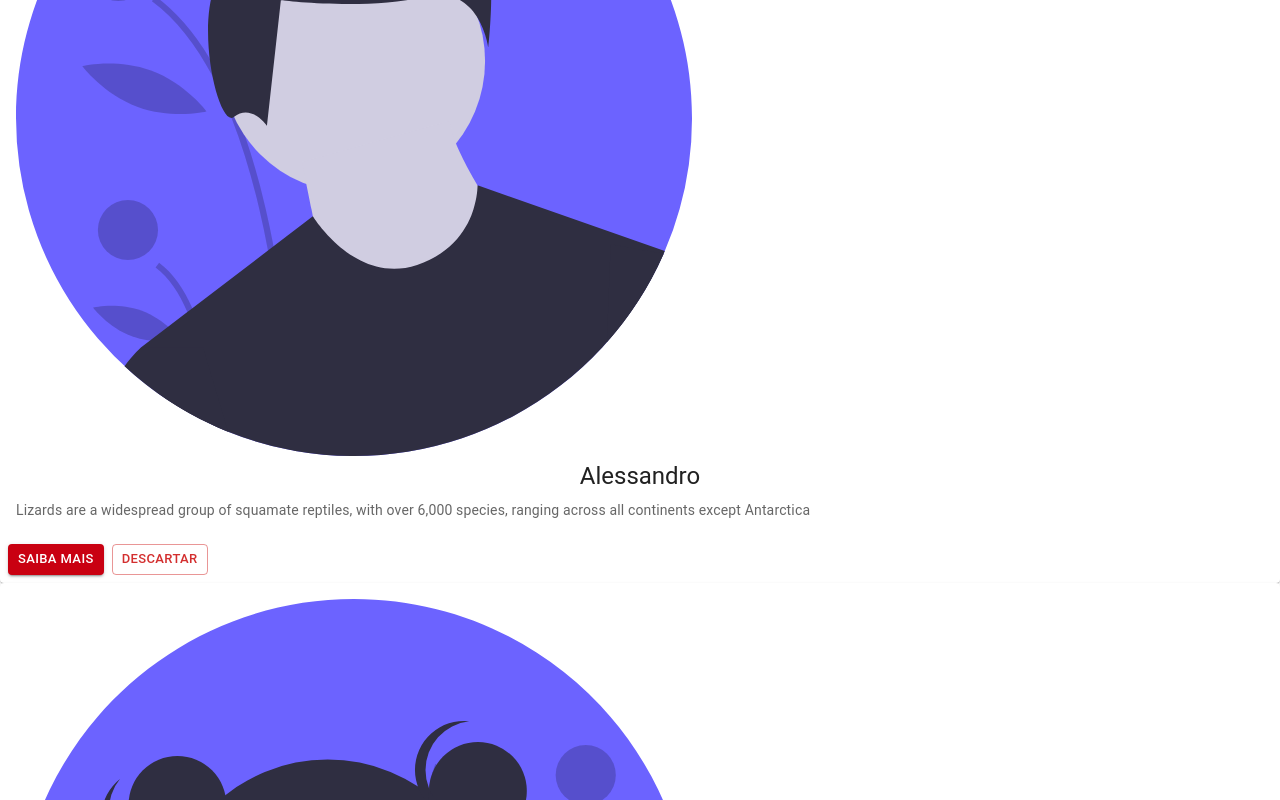
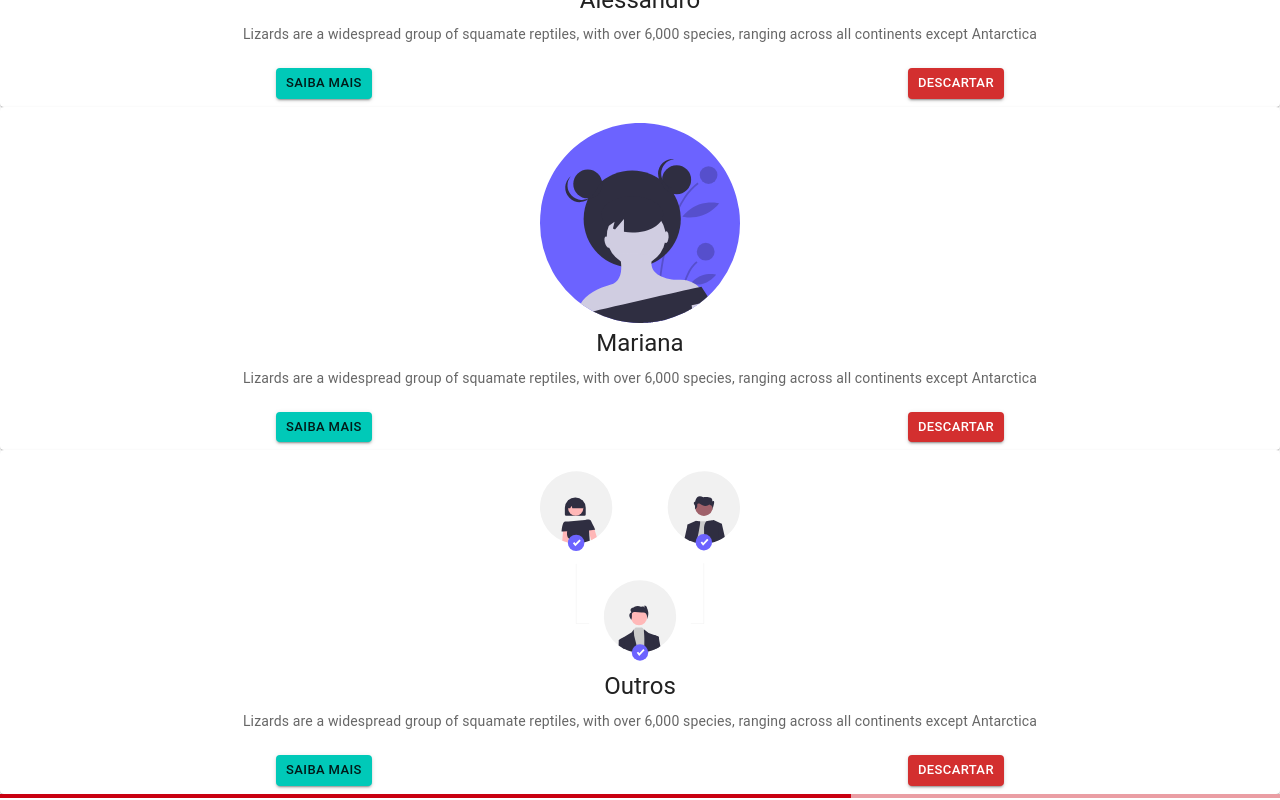
Before and after one commit to iwtrainingbr/app-front-11, a React (Create React App) app: page /listar in a window 1280 px wide. Shown: the part 300-1100 px from the top of the page. Built offline with nearby package versions, Linux system fonts and the light colour scheme; what react-swipeable-views-utils would draw is missing.

Commit message:
Melhorei a pagina de listar

```diff
--- a/src/pages/Listar/index.js
+++ b/src/pages/Listar/index.js
@@ -14,9 +14,10 @@ export default function Listar() {
   return (
     <div>
     <Card>
-            <CardContent variant="outlined" >
-              <CardMedia/><img src={male}/>
-            <Typography align="center" gutterBottom variant="h5" component="div">
+            <CardContent align="center" variant="outlined" >
+              <CardMedia />
+                  <img src={male} width="200" height="200" />
+            <Typography  gutterBottom variant="h5" component="div">
               Alessandro
             </Typography>
             <Typography variant="body2" color="text.secondary">
@@ -25,14 +26,15 @@ export default function Listar() {
             </Typography>
           </CardContent>
           <CardActions>
-            <Button variant="contained" size="small">Saiba mais</Button>
-            <Button variant="outlined" color="error" size="small">Descartar</Button>
+            <Button style={{marginLeft:"auto", marginRight:"auto"}} variant="contained" color="secondary" size="small">Saiba mais</Button>
+            <Button style={{marginLeft:"auto", marginRight:"auto"}} variant="contained" color="error" size="small">Descartar</Button>
           </CardActions>
     </Card>
 
       <Card>
-            <CardContent>
-                <CardMedia/> <img src={female}/>
+            <CardContent align="center">
+                <CardMedia/>
+                  <img src={female} width="200" height="200"/>
               <Typography align="center" gutterBottom variant="h5" component="div">
                 Mariana
               </Typography>
@@ -41,16 +43,16 @@ export default function Listar() {
                 species, ranging across all continents except Antarctica
               </Typography>
             </CardContent>
-            <CardActions>
-              <Button variant="contained" size="small">Saiba mais</Button>
-              <Button variant="outlined" color="error" size="small">Descartar</Button>
+            <CardActions align="center">
+              <Button style={{marginLeft:"auto", marginRight:"auto"}} variant="contained" color="secondary" size="small">Saiba mais</Button>
+              <Button style={{marginLeft:"auto", marginRight:"auto"}} variant="contained" color="error" size="small">Descartar</Button>
             </CardActions>
         </Card>
 
         <Card>
-            <CardContent>
-              <CardMedia/> <img src={outros}/>
-              <Typography align="center" gutterBottom variant="h5" component="div">
+            <CardContent align="center">
+              <CardMedia/> <img src={outros} width="200" height="200"/>
+              <Typography gutterBottom variant="h5" component="div">
                 Outros
               </Typography>
               <Typography variant="body2" color="text.secondary">
@@ -59,8 +61,8 @@ export default function Listar() {
               </Typography>
             </CardContent>
             <CardActions>
-              <Button variant="contained" size="small">Saiba mais</Button>
-              <Button variant="outlined" color="error" size="small">Descartar</Button>
+              <Button  style={{marginLeft:"auto", marginRight:"auto"}} variant="contained" color="secondary" size="small">Saiba mais</Button>
+              <Button style={{marginLeft:"auto", marginRight:"auto"}} align="center" variant="contained" color="error" size="small">Descartar</Button>
             </CardActions>
         </Card>
 
```
